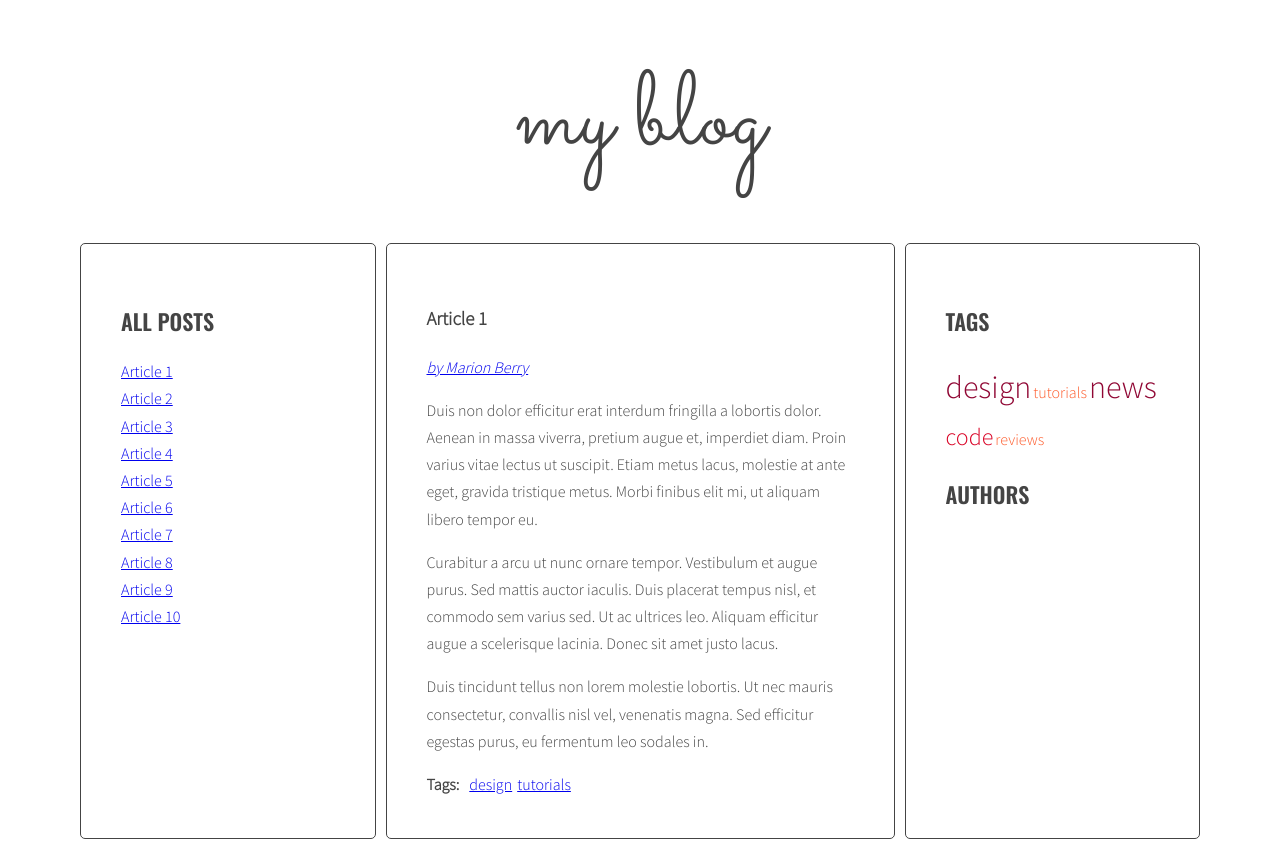
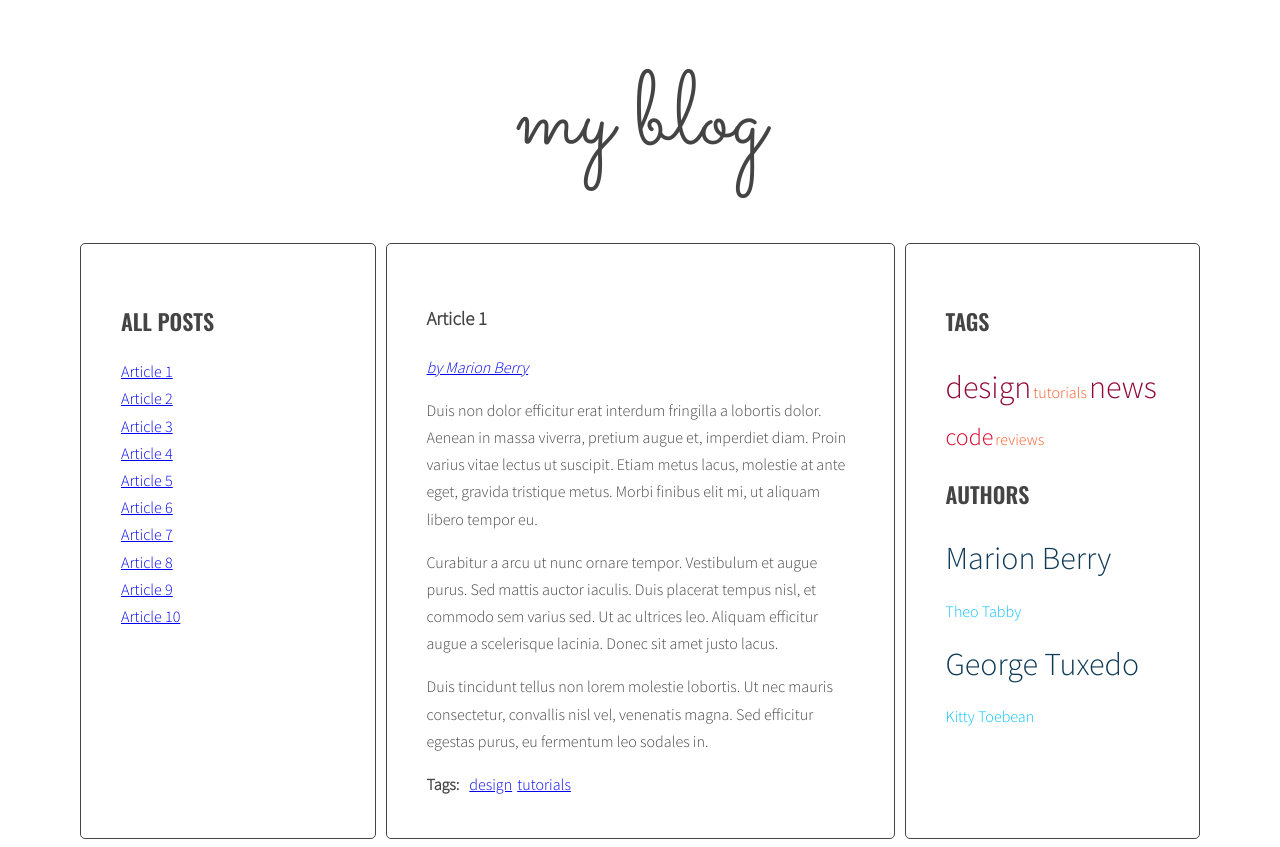
Before and after one commit to ankow8/javascript-blog, a website: page index.html in a window 1280 px wide. Drawn offline with nearby package versions, Linux system fonts and the light colour scheme.

Commit message:
Add Author cloud links

```diff
--- a/index.html
+++ b/index.html
@@ -80,7 +80,7 @@
                 </ul>
               </div>
             </article>
-            <article class="post" id="article-4" data-tags="tutorials code design" data-author="Kitty Teobean">
+            <article class="post" id="article-4" data-tags="tutorials code design" data-author="Kitty Toebean">
               <h3 class="post-title">Article 4</h3>
               <p class="post-author"></p>
               <div class="post-content">
@@ -221,8 +221,8 @@
               <li><a href="#">news</a> <span>(6)</span></li>-->
             </ul>
             <h2 class="section-title">Authors</h2>
-            <!--<ul class="list authors">
-              <li>
+            <ul class="list authors">
+              <!--<li>
                 <a href="#">
                   <span class="author-name">Kitty Toebean</span>
                 </a>
@@ -241,8 +241,8 @@
                 <a href="#">
                   <span class="author-name">Marion Berry</span>
                 </a>
-              </li>
-            </ul>-->
+              </li>-->
+            </ul>
           </aside>
         </main>
       </div>
--- a/js/script.js
+++ b/js/script.js
@@ -47,7 +47,8 @@ const optArticleSelector = '.post',
   optArticleAuthorSelector = '.post-author',
   optTagsListSelector = '.tags.list',
   optCloudClassCount = 5,
-  optCloudClassPrefix = 'tag-size-';
+  optCloudClassPrefix = 'tag-size-',
+  optAuthorListSelector = '.authors.list';
 
 function generateTitleLinks(customSelector = ''){
 
@@ -175,7 +176,7 @@ function generateTags(){
   }
 
   /* [NEW] find list of tags in right column */
-  const tagList = document.querySelector('.tags');
+  const tagList = document.querySelector(optTagsListSelector);
 
   /* [NEW] add html from allTags to tagList */
   //tagList.innerHTML = allTags;
@@ -275,6 +276,9 @@ addClickListenersToTags();
 
 function generateAuthors (){
 
+  /* [NEW] create a new variable allAuthors with an empty object */
+  let allAuthors = {};
+
   /* find all articles */
   const articles = document.querySelectorAll(optArticleSelector);
 
@@ -302,11 +306,45 @@ function generateAuthors (){
     /* add generated code to html variable */
     html = html + authorHTML;
 
+    /* [NEW] check if this link is NOT already in allTags  */
+    if(!allAuthors[author]){
+
+      /* [NEW] add generated code to allTags object */
+      allAuthors[author] = 1;
+    } else {
+      allAuthors[author]++;
+    }
+
     /* insert HTML of all the links into the tags wrapper */
     authorWrapper.innerHTML = html;
 
   /* END LOOP: for every article: */
   }
+
+  /* [NEW] find list of authors in right column */
+  const authorList = document.querySelector(optAuthorListSelector);
+
+  /* [NEW] create variable for all links HTML code */
+  const tagsParams = calculateTagsParams(allAuthors);
+  console.log('tagsParams: ', tagsParams);
+  let allAuthorsHTML = '';
+
+  /* [NEW] START LOOP: for each author in allAuthors: */
+  for(let author in allAuthors){
+
+    /* [NEW] generate code of a link and add it to allAuthorsHTML */
+    const authorLinkHTML = '<li><a href="#author-' + author + '" class="' + calculateTagClass(allAuthors[author], tagsParams) + '">' + author + /*' (' + allAuthors[author] + ')' + */'</a></li>';
+    console.log('authorLinkHTML: ', authorLinkHTML);
+    allAuthorsHTML += authorLinkHTML;
+    /*const tagLinkHTML = '<li><a class="tag-size-' + calculateTagClass(allTags[tag], tagsParams) + '" href="#tag-' + tag + '">' + tag + '</a>' + '" (3) "' + '</li>';
+     console.log('tagLinkHTML: ', tagLinkHTML);*/
+
+  /* [NEW] END LOOP: for each tag in allTags: */
+  }
+
+  /*[NEW] add HTML from allTagsHTML to tagList */
+  authorList.innerHTML = allAuthorsHTML;
+
 }
 
 generateAuthors();
--- a/sass/style.scss
+++ b/sass/style.scss
@@ -120,7 +120,23 @@ body {
 
 .authors {
   li {
+    display: inline-block;
     margin-bottom: 12px;
+  }
+  .tag-size-5 {
+    font-size: 32px;
+    text-decoration: none;
+    color: #0e3a57;
+  }
+  .tag-size-3 {
+    font-size: 24px;
+    text-decoration: none;
+    color: #0978ab;
+  }
+  .tag-size-1 {
+    font-size: 16px;
+    text-decoration: none;
+    color: #07c1ff;
   }
 }
 
```
Also changed, not shown: css/style.css, 1 other file.
